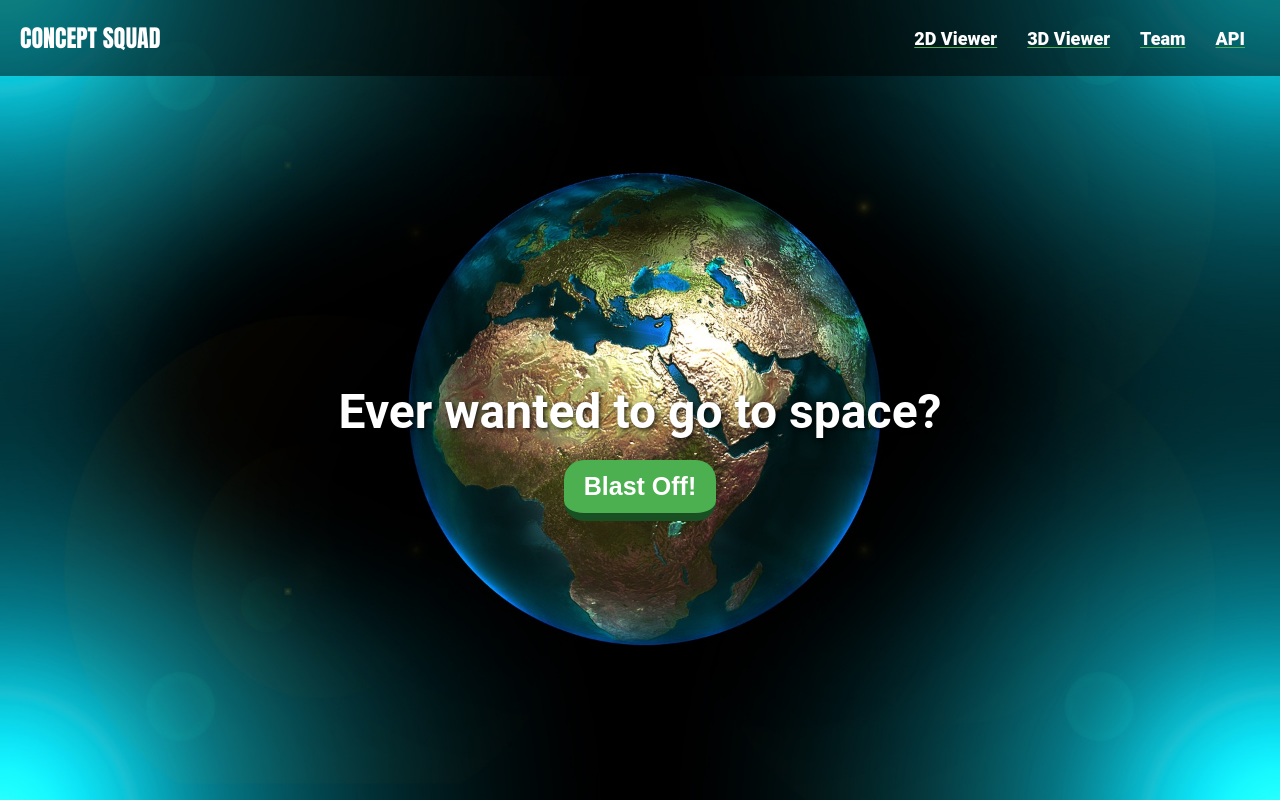
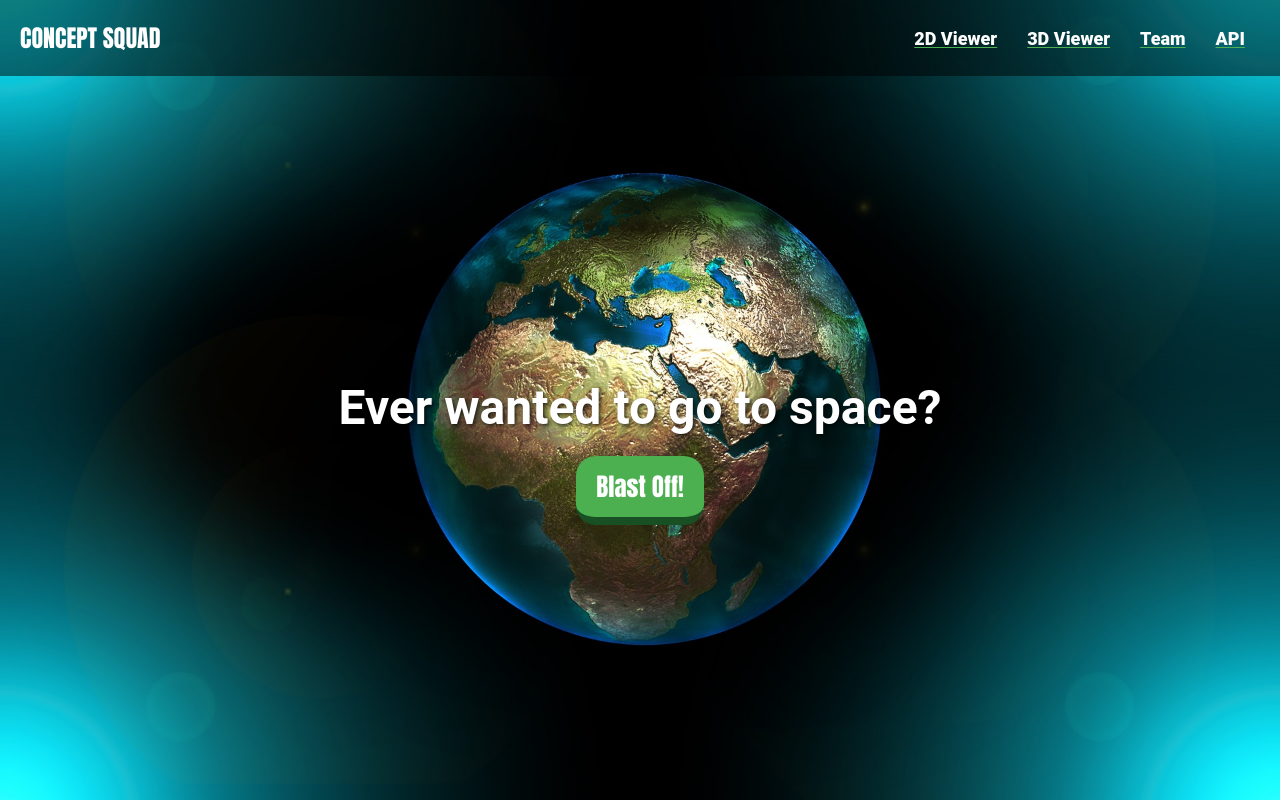
Before and after one commit to keyaanminhas/OrreryWebApp, a plain HTML site: page index.html in a window 1280 px wide. Drawn offline with Linux system fonts and the light colour scheme.

Commit message:
changed button font

```diff
--- a/index.html
+++ b/index.html
@@ -82,6 +82,7 @@
             animation: fadeIn 3s ease-in-out;
             border-radius: 20px;
             border-bottom: 8px solid #184f23;
+            font-family: "Impact";
         }
         .content button:hover {
             background-color: #50dd6c;
```
